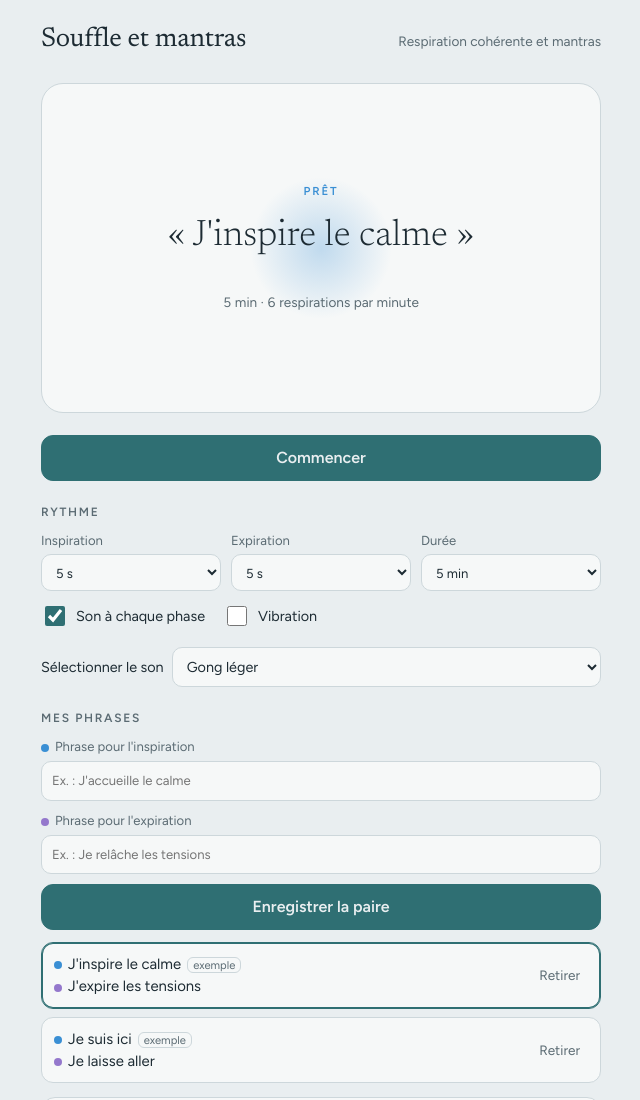
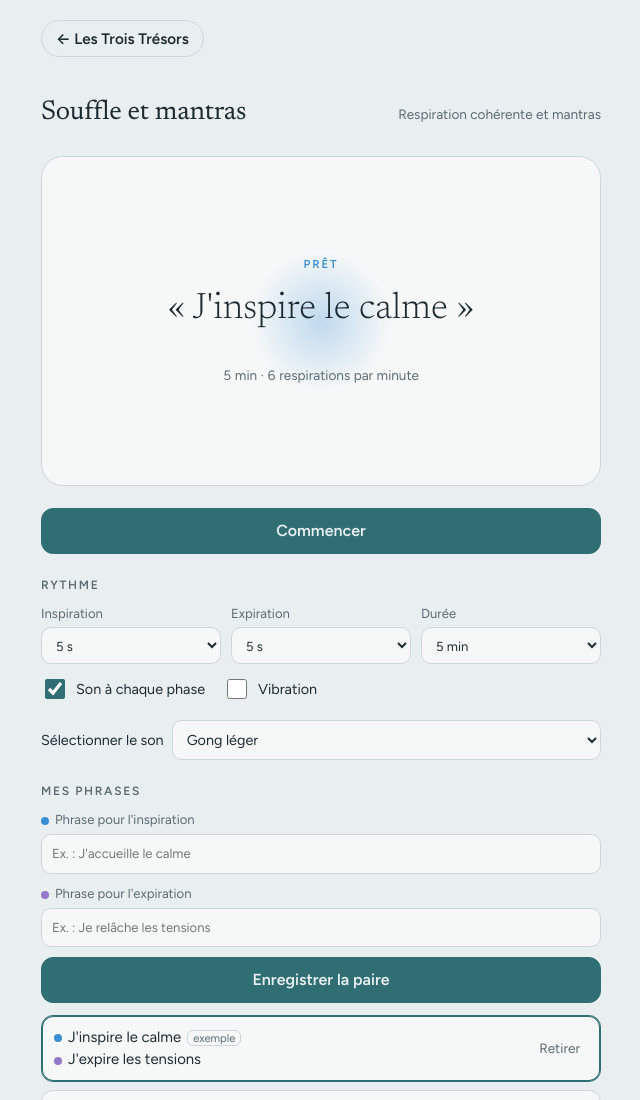
Before and after one commit to droda1046/lestroistresors, a plain HTML site: page souffle-et-mantras.html in a window 1280 px wide. Shown: the top 1100 px of the page, without its empty margins (319-959 px from the left). Drawn offline with Linux system fonts and the light colour scheme.

Commit message:
Add files via upload

```diff
--- a/souffle-et-mantras.html
+++ b/souffle-et-mantras.html
@@ -22,6 +22,7 @@ body{background:var(--bg);color:var(--ink);font-family:var(--ui);font-size:16px;
   padding-left:max(16px,env(safe-area-inset-left,0px));padding-right:max(16px,env(safe-area-inset-right,0px));padding-block:20px 40px}
 .wrap{max-width:560px;margin:0 auto;display:flex;flex-direction:column;gap:22px}
 header{display:flex;flex-wrap:wrap;justify-content:space-between;align-items:baseline;gap:4px 12px}
+.back{display:inline-block;justify-self:start;width:fit-content;margin:0 0 14px;padding:8px 14px;border:1px solid var(--line);border-radius:999px;font:600 .95rem var(--ui);color:var(--ink);text-decoration:none}.back:hover{border-color:var(--accent)}
 h1{font-family:var(--display);font-weight:400;font-size:1.7rem;margin:0;letter-spacing:-.01em}
 .sub{color:var(--muted);font-size:.85rem}
 
@@ -89,6 +90,7 @@ button:disabled{opacity:.45;cursor:default}
 </style>
 
 <div class="wrap">
+  <a class="back" href="index.html">← Les Trois Trésors</a>
   <header>
     <h1>Souffle et mantras</h1>
     <span class="sub">Respiration cohérente et mantras</span>
```
Also changed, not shown: index.html (+1 -1 lines).
